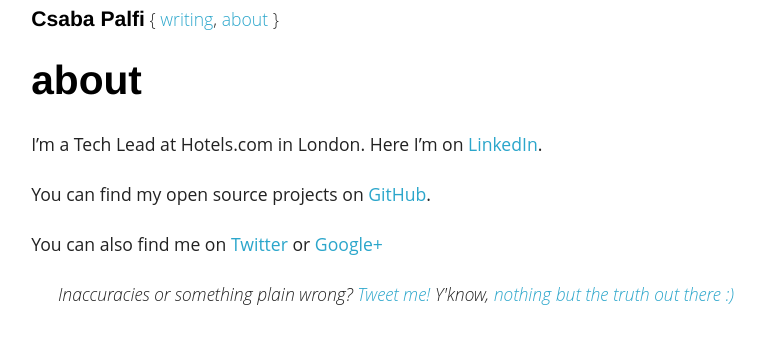
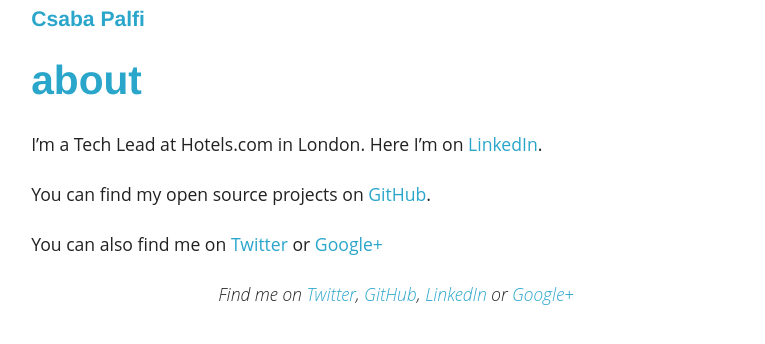
Before and after one commit to dublado/csabapalfi.github.io, a Jekyll site: the page built from about.md, in a window 1280 px wide. Shown: the top 344 px of the page, without its empty margins (244-1009 px from the left). Built offline with Jekyll 4.4.1, drawn with Linux system fonts in a browser that asks for light colours; Markdown is read by kramdown in place of the engine named in the settings.

Commit message:
better footer, simpler header

```diff
--- a/_includes/stylesheets/text.css
+++ b/_includes/stylesheets/text.css
@@ -16,10 +16,6 @@ p code, li>code {
     border: 1px solid #DDDDDD;
     padding: 2px;
     font-size: 0.8em;
-}
-
-#header h1 a, h2.post-title a, h2.static-title a {
-    color: #000;
 }
 
 ul, ol {
--- a/_layouts/default.html
+++ b/_layouts/default.html
@@ -40,17 +40,17 @@
 <div class="row">
     <div class="large-12 large-offset-1 columns" id="header">
         <h1><a href="/">Csaba Palfi</a></h1>
-        {
-        <a href="/">writing</a>,
-        <a href="/about.html">about</a>
-        }
     </div>
 </div>
 <div class="row">
     <div class="large-10 large-centered columns">
         {{ content }}
         <footer>
-            <span>Inaccuracies or something plain wrong? <a href="https://twitter.com/csabapalfi">Tweet me!</a> Y'know, <a href="http://xkcd.com/386/" >nothing but the truth out there :)</a></span>
+            <span>Find me on
+                <a href="https://twitter.com/csabapalfi">Twitter</a>,
+                <a href="http://github.com/csabapalfi">GitHub</a>,
+                <a href="http://www.linkedin.com/in/csabapalfi">LinkedIn</a> or
+                <a href="https://plus.google.com/111481866298282122976/?rel=author" rel="author">Google+</a></span>
         </footer>
     </div>
 </div>
```
